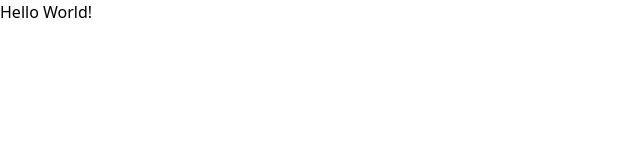
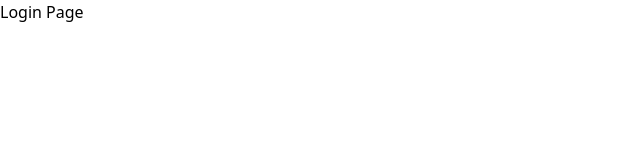
Before and after one commit to tallninja/Ping-Chat, a React (Vite) app in the folder client/: page /login in a window 1280 px wide. Shown: the top 160 px of the page, without its empty margins (0-640 px from the left). Built offline with nearby package versions, Linux system fonts and the light colour scheme.

Commit message:
Setup react router DOM

```diff
--- a/client/src/App.tsx
+++ b/client/src/App.tsx
@@ -1,10 +1,15 @@
-import React from 'react';
+import { Route, BrowserRouter as Router, Routes } from 'react-router-dom';
+import { Home, Login, Signup } from './pages';
 
 const App = () => {
 	return (
-		<div>
-			<h1>Hello World!</h1>
-		</div>
+		<Router>
+			<Routes>
+				<Route path='/' element={<Home />} />
+				<Route path='/login' element={<Login />} />
+				<Route path='/signup' element={<Signup />} />
+			</Routes>
+		</Router>
 	);
 };
 
--- /dev/null
+++ b/client/src/pages/Home.tsx
@@ -0,0 +1,7 @@
+export const Home = () => {
+	return (
+		<div>
+			<h1>Home Page</h1>
+		</div>
+	);
+};
--- /dev/null
+++ b/client/src/pages/Login.tsx
@@ -0,0 +1,7 @@
+export const Login = () => {
+	return (
+		<div>
+			<h1>Login Page</h1>
+		</div>
+	);
+};
--- /dev/null
+++ b/client/src/pages/Signup.tsx
@@ -0,0 +1,7 @@
+export const Signup = () => {
+	return (
+		<div>
+			<h1>Signup Page</h1>
+		</div>
+	);
+};
--- /dev/null
+++ b/client/src/pages/index.ts
@@ -0,0 +1,3 @@
+export * from './Home';
+export * from './Login';
+export * from './Signup';
```
